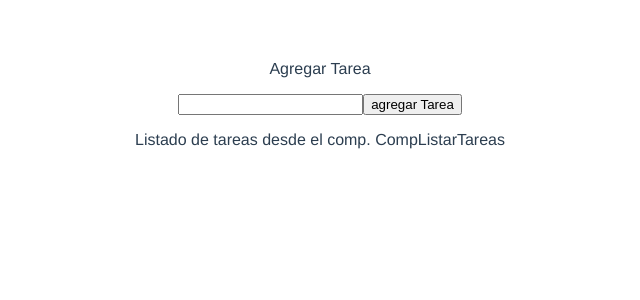
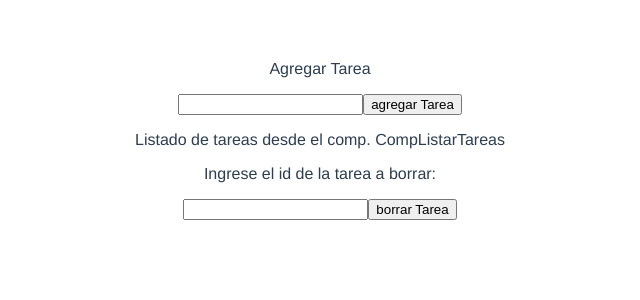
Before and after one commit to ivallejos0602/todo-app, a Vue app: page / in a window 1280 px wide. Shown: the top 300 px of the page, without its empty margins (320-960 px from the left). Built offline with nearby package versions, Linux system fonts and the light colour scheme.

Commit message:
todo-app casi listo, falta el comp que borra todas las tareas con un botón

```diff
--- a/src/App.vue
+++ b/src/App.vue
@@ -2,7 +2,8 @@
   <div id="app">
 
    <CompAgregarTarea  @agregarNuevaTarea="agregarTarea" ></CompAgregarTarea>
-   <CompListarTareas v-bind:tasks="tareas"></CompListarTareas>
+   <CompListarTareas @borrarTareaDesdeHijo="borrarTarea" v-bind:tasks="tareas"></CompListarTareas>
+   <CompBorrarTarea @borrarTareaDesdeHijo="borrarTarea"></CompBorrarTarea>
 
   </div>
 </template>
@@ -11,12 +12,14 @@
 
 import CompAgregarTarea from './components/CompAgregarTarea'
 import CompListarTareas from './components/CompListarTareas'
+import CompBorrarTarea from './components/CompBorrarTarea'
 
 export default {
   name: 'App',
   components: {
    CompAgregarTarea,
-   CompListarTareas
+   CompListarTareas,
+   CompBorrarTarea
   },
   data(){
     return{
@@ -33,6 +36,12 @@ export default {
           nombreTarea: nombreTareaInput
           });
         this.idTarea++;
+    },
+    borrarTarea(numTarea){
+           this.tareas = this.tareas.filter(elem => {
+                return  (elem.idTarea) !== parseInt(numTarea);
+           })
+
     }
   },
 }
--- /dev/null
+++ b/src/components/CompBorrarTarea.vue
@@ -0,0 +1,28 @@
+<template lang="">
+    <div>
+        <p>Ingrese el id de la tarea a borrar:</p>
+        <input v-model="idTareaInputBorrar"/>
+        <button @click="borrarTareaById">borrar Tarea</button>
+
+    </div>
+</template>
+<script>
+export default {
+    data(){
+        return {
+            idTareaInputBorrar:''
+        }
+    },
+    methods:{
+         borrarTareaById(){
+             this.$emit('borrarTareaDesdeHijo',this.idTareaInputBorrar);
+         }
+
+    }
+
+
+}
+</script>
+<style lang="">
+
+</style>
--- a/src/components/CompListarTareas.vue
+++ b/src/components/CompListarTareas.vue
@@ -4,7 +4,7 @@
         <ul>
              <li v-for="task in tasks" v-bind:key="task.idTarea">
                       Id Tarea: {{ task.idTarea }} Nombre: {{ task.nombreTarea }}
-                     <button @click="eliminarTareaByButton(task.idTarea)">borrar Tarea {{task.idTarea}}</button>
+                     <button @click="borrarTareaById(task.idTarea)">borrar Tarea {{task.idTarea}}</button>
              </li>
         </ul>
     </div>
@@ -13,8 +13,16 @@
 export default {
   props:{
       tasks:Array,
+  },
+  methods:{
+      borrarTareaById(arg){
+          console.log("borrando:"+arg);
+            this.$emit('borrarTareaDesdeHijo',arg);
+         },
+
+      },
   }
-}
+
 </script>
 <style lang="">
 
```
